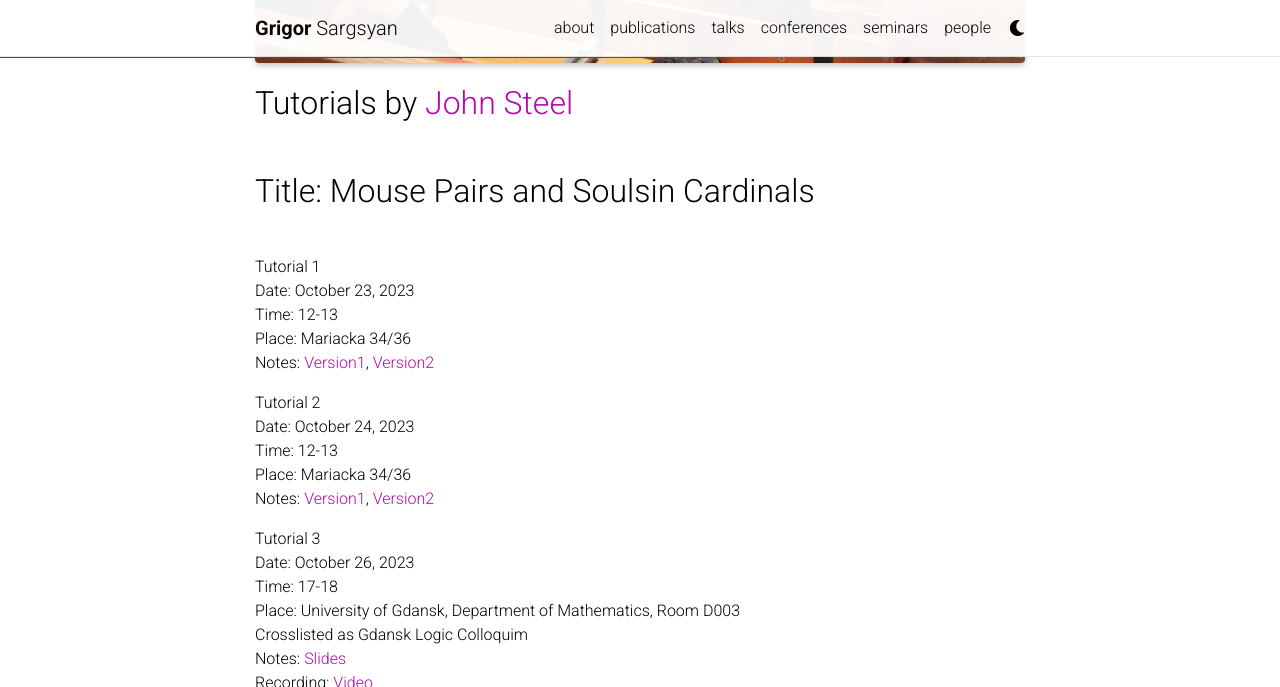
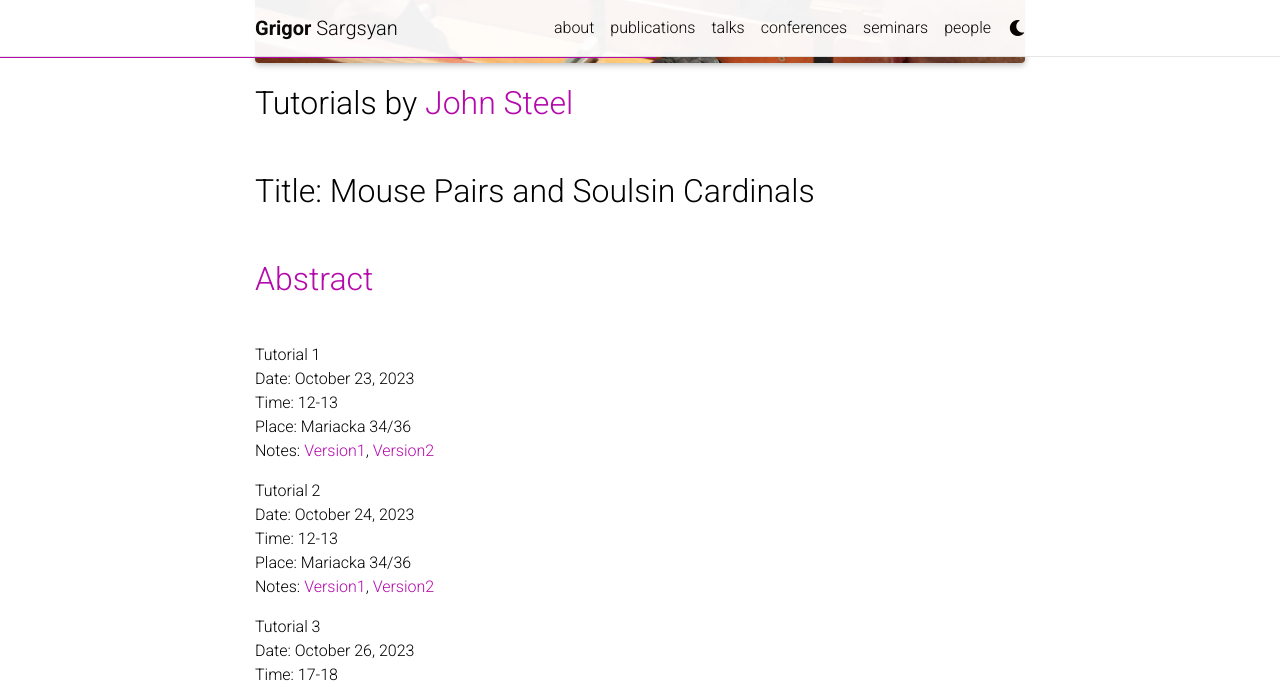
Before and after one commit to grigorsarg/grigorsarg.github.io, a Jekyll site: the page built from _seminars/johnsteel.md, in a window 1280 px wide and 900 px high, scrolled down 584 px, cut to the strip 0-687 px from the top of the window. Built offline with Jekyll 4.4.1, drawn with Linux system fonts in a browser that asks for light colours; full-size pictures stand in for the smaller copies a plugin makes; comment, search, counter and statistics services are not loaded; a style sheet for code colours, icons or effects is not loaded.

Commit message:
Update johnsteel.md

```diff
--- a/_seminars/johnsteel.md
+++ b/_seminars/johnsteel.md
@@ -10,6 +10,7 @@ importance: 3
 
 <font size="+3"> Tutorials by <a href="https://math.berkeley.edu/~steel/">John Steel</a></font> <br>
 <font size="+3"> Title: Mouse Pairs and Soulsin Cardinals</font> <br>
+<font size="+3"> <a href="https://grigorsarg.github.io/assets/pdf/steelabstract.pdf">Abstract</a></font> <br>
 
 Tutorial 1<br>
 Date: October 23, 2023<br>
```
